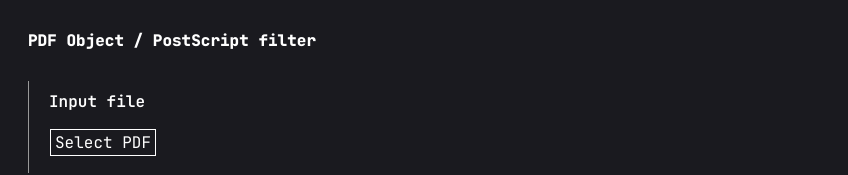
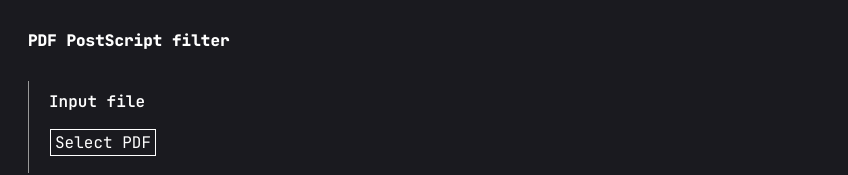
Before and after one commit to ulrich-barnstedt/pdf-postscript-filter, a website with bundled scripts: page public/index.html in a window 1280 px wide. Shown: the top 175 px of the page, without its empty margins (0-848 px from the left). Built offline with nearby package versions, Linux system fonts and the light colour scheme.

Commit message:
change name and title

```diff
--- a/public/index.html
+++ b/public/index.html
@@ -2,7 +2,7 @@
 <html lang="en">
 <head>
     <meta charset="UTF-8">
-    <title>PDF/PostScript Filter</title>
+    <title>PDF PostScript Filter</title>
     <meta name="viewport" content="width=device-width, initial-scale=1.0">
 
     <script src="dist/bundle.js" type="module" defer></script>
@@ -17,7 +17,7 @@
     <div class="container">
         <div class="padded-div">
             <span class="title">
-                PDF Object / PostScript filter
+                PDF PostScript filter
             </span>
         </div>
 
```
Also changed, not shown: readme.md.
